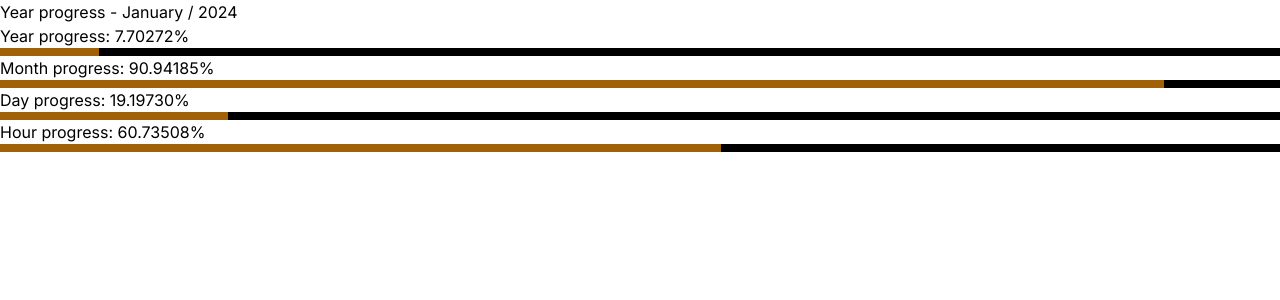
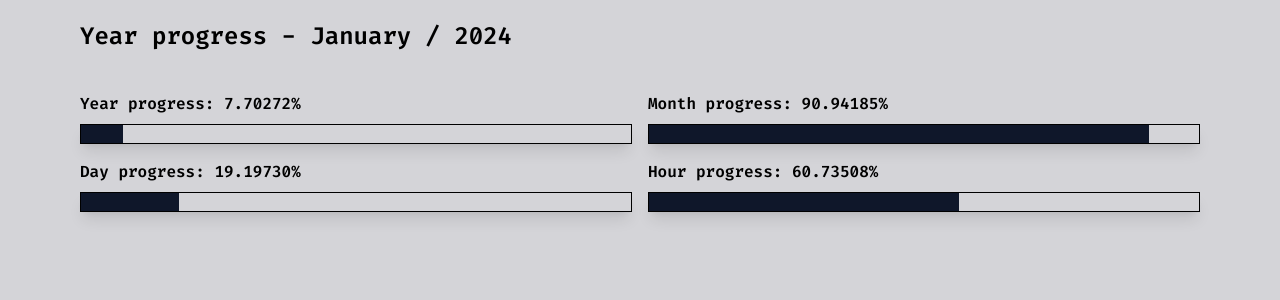
Before and after one commit to 2giosangmitom/year-progress, a Next.js app: page / in a window 1280 px wide. Shown: the top 300 px of the page. Built offline with nearby package versions, Linux system fonts and the light colour scheme.

Commit message:
update style

```diff
--- a/app/layout.jsx
+++ b/app/layout.jsx
@@ -1,7 +1,7 @@
-import { Inter } from "next/font/google";
+import { Fira_Code } from "next/font/google";
 import "./globals.css";
 
-const inter = Inter({ subsets: ["latin"] });
+const font = Fira_Code({ weight: "600" });
 
 export const metadata = {
 	title: "Year progress",
@@ -11,7 +11,18 @@ export const metadata = {
 export default function RootLayout({ children }) {
 	return (
 		<html lang="en">
-			<body className={inter.className}>{children}</body>
+			<body
+				className={[
+					font.className,
+					"xl:px-20",
+					"lg:px-16",
+					"md:px-10",
+					"sm:px-5",
+					"px-4 bg-zinc-300",
+				].join(" ")}
+			>
+				{children}
+			</body>
 		</html>
 	);
 }
--- a/app/page.jsx
+++ b/app/page.jsx
@@ -10,13 +10,13 @@ export default function Home() {
 
 	return (
 		<>
-			<header>
-				<h1>
+			<header className="sm:mt-5">
+				<h1 className="xl:text-2xl xl:font-bold sm:text-lg">
 					Year progress - {month} / {year}
 				</h1>
 			</header>
 
-			<main>
+			<main className="xl:grid xl:grid-cols-2 gap-4 mt-10">
 				<YearProgress />
 				<MonthProgress />
 				<DayProgress />
--- a/components/DayProgress.jsx
+++ b/components/DayProgress.jsx
@@ -21,11 +21,11 @@ export default function DayProgress() {
 	}, [animate]);
 
 	return (
-		<div>
-			<p>Day progress: {progress.toFixed(5)}%</p>
-			<div className="bg-black w-full h-2">
+		<div className="xl:my-0 my-5">
+			<p className="mb-2">Day progress: {progress.toFixed(5)}%</p>
+			<div className="border border-black shadow-lg w-full h-5">
 				<div
-					className="bg-yellow-700 h-full w-0 duration-1000"
+					className="bg-slate-900 h-full w-0 duration-1000"
 					ref={dayProgressRef}
 				/>
 			</div>
--- a/components/HourProgress.jsx
+++ b/components/HourProgress.jsx
@@ -21,11 +21,11 @@ export default function HourProgress() {
 	}, [animate]);
 
 	return (
-		<div>
-			<p>Hour progress: {progress.toFixed(5)}%</p>
-			<div className="bg-black w-full h-2">
+		<div className="xl:my-0 my-5">
+			<p className="mb-2">Hour progress: {progress.toFixed(5)}%</p>
+			<div className="border border-black shadow-lg w-full h-5">
 				<div
-					className="bg-yellow-700 h-full w-0 duration-1000"
+					className="bg-slate-900 h-full w-0 duration-1000"
 					ref={hourProgressRef}
 				/>
 			</div>
--- a/components/MonthProgress.jsx
+++ b/components/MonthProgress.jsx
@@ -21,11 +21,11 @@ export default function MonthProgress() {
 	}, [animate]);
 
 	return (
-		<div>
-			<p>Month progress: {progress.toFixed(5)}%</p>
-			<div className="bg-black w-full h-2">
+		<div className="xl:my-0 my-5">
+			<p className="mb-2">Month progress: {progress.toFixed(5)}%</p>
+			<div className="border border-black shadow-lg w-full h-5">
 				<div
-					className="bg-yellow-700 h-full w-0 duration-1000"
+					className="bg-slate-900 h-full w-0 duration-1000"
 					ref={monthProgressRef}
 				/>
 			</div>
--- a/components/YearProgress.jsx
+++ b/components/YearProgress.jsx
@@ -21,11 +21,11 @@ export default function YearProgress() {
 	}, [animate]);
 
 	return (
-		<div>
-			<p>Year progress: {progress.toFixed(5)}%</p>
-			<div className="bg-black w-full h-2">
+		<div className="xl:my-0 my-5">
+			<p className="mb-2">Year progress: {progress.toFixed(5)}%</p>
+			<div className="border border-black shadow-lg w-full h-5">
 				<div
-					className="bg-yellow-700 h-full w-0 duration-1000"
+					className="bg-slate-900 h-full w-0 duration-1000"
 					ref={yearProgressRef}
 				/>
 			</div>
```
